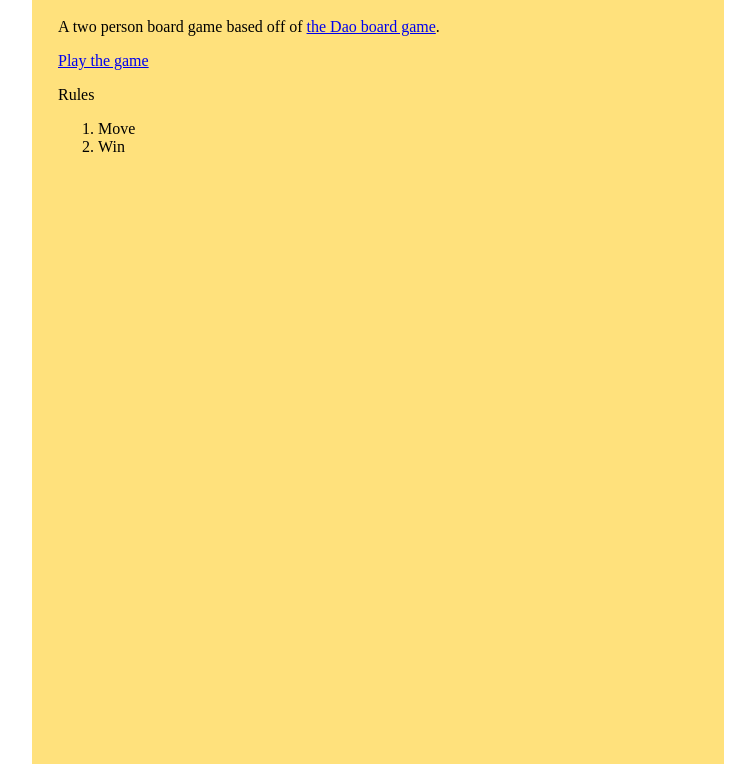
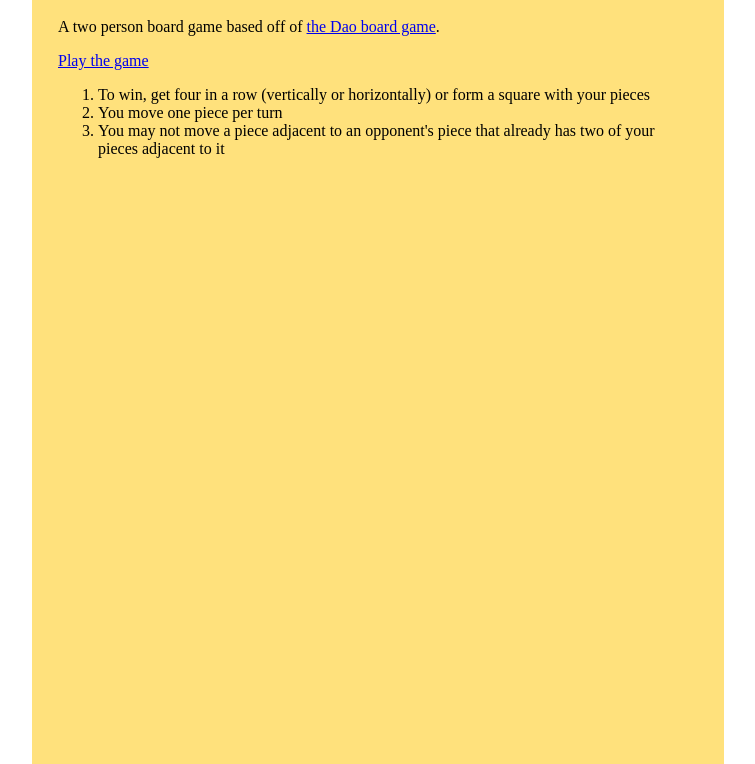
Before and after one commit to celie56/Dao, a plain HTML site: page index.html in a window 1280 px wide. Shown: the part 95-859 px from the top of the page, without its empty margins (270-1025 px from the left). Drawn offline with Linux system fonts and the light colour scheme.

Commit message:
Updated some information

```diff
--- a/index.html
+++ b/index.html
@@ -14,10 +14,17 @@
                 <a href="app/index.html">Play the game</a>
             </p>
             <p>
-                Rules
                 <ol>
-                    <li>Move</li>
-                    <li>Win</li>
+                    <li>
+						To win, get four in a row (vertically or horizontally) or form a square with your pieces
+					</li>
+                    <li>
+						You move one piece per turn
+					</li>
+					<li>
+						You may not move a piece adjacent to an opponent's
+						piece that already has two of your pieces adjacent to it
+					</li>
                 </ol>
             </p>
         </div>
```
